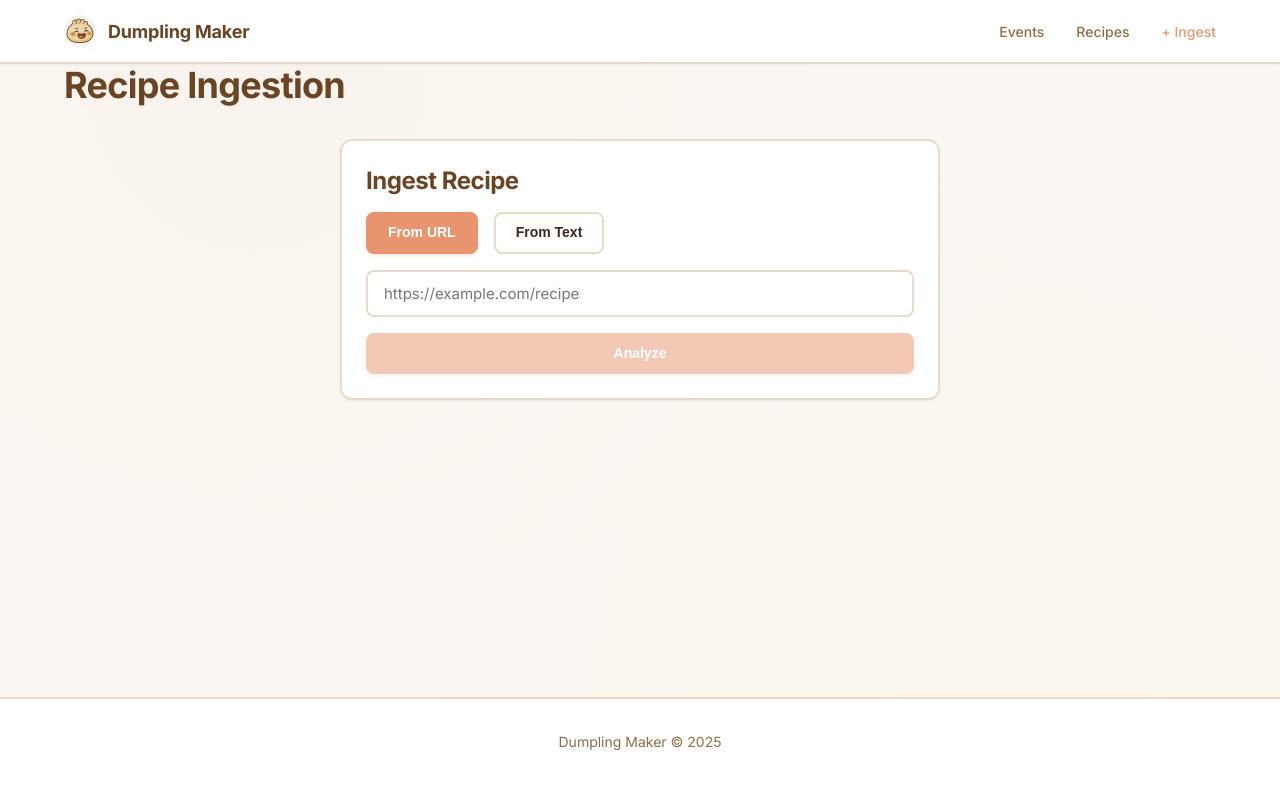
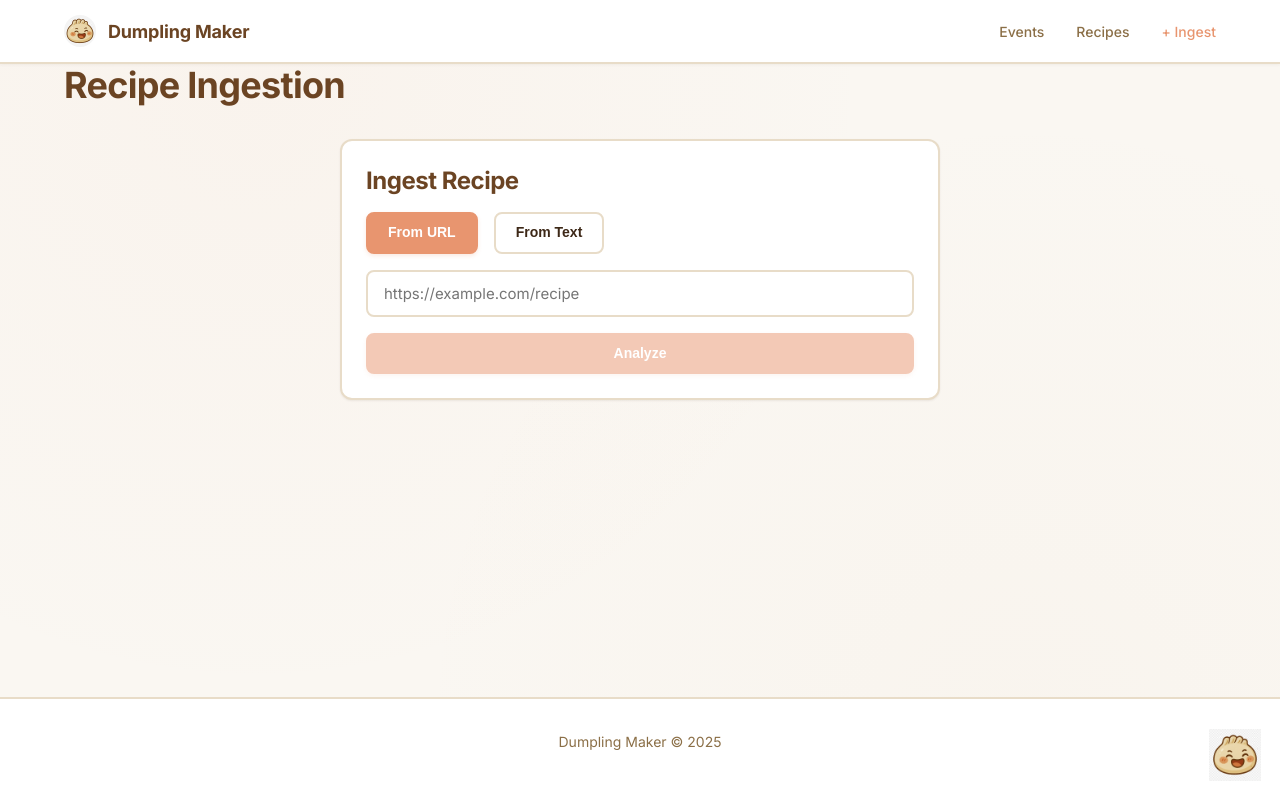
Before and after one commit to liminm/recipe-scaler-formatter, a Next.js app: page /staging in a window 1280 px wide. Built offline with nearby package versions, Linux system fonts and the light colour scheme.

Commit message:
feat: introduce `IdleDumplingManager` component for various idle dumpling mascot animations and add scroll-related state to `LoadingDumpling`.

```diff
--- a/src/app/layout.tsx
+++ b/src/app/layout.tsx
@@ -1,6 +1,8 @@
 import type { Metadata } from 'next';
 import { Inter, JetBrains_Mono } from 'next/font/google';
 import './globals.css';
+
+import IdleDumplingManager from '@/components/IdleDumplingManager';
 
 const inter = Inter({ subsets: ['latin'], variable: '--font-inter' });
 const jetbrains = JetBrains_Mono({ subsets: ['latin'], variable: '--font-mono' });
@@ -18,6 +20,7 @@ export default function RootLayout({
   return (
     <html lang="en">
       <body className={`${inter.variable} ${jetbrains.variable}`}>
+        <IdleDumplingManager />
         <div className="app-shell">
           <nav className="topbar">
             <div className="container topbar-content">
--- /dev/null
+++ b/src/components/IdleDumplingManager.tsx
@@ -0,0 +1,230 @@
+'use client';
+
+import { useState, useEffect, useRef } from 'react';
+
+/**
+ * IdleDumplingManager
+ * Manages global idle animations for the dumpling mascot.
+ *
+ * Features:
+ * 1. Screen Walker: Hops across bottom of screen.
+ * 2. Corner Companion: Interactive pet in bottom-right.
+ * 3. Nav Bar Peeker: Peeks from top.
+ * 4. Scroll Surfer: Rides the scrollbar.
+ */
+export default function IdleDumplingManager() {
+  // --- 1. Screen Walker State ---
+  const [walkerState, setWalkerState] = useState<'idle' | 'walking'>('idle');
+  const [walkerX, setWalkerX] = useState(-100); // Start off-screen left
+
+  // --- 2. Corner Companion State ---
+  const [companionHover, setCompanionHover] = useState(false);
+
+  // --- 3. Nav Peeker State ---
+  const [peekerState, setPeekerState] = useState<'hidden' | 'peeking'>('hidden');
+  const [peekerX, setPeekerX] = useState(50); // Percent
+
+  // --- 4. Scroll Surfer State ---
+  const [isScrolling, setIsScrolling] = useState(false);
+  const scrollTimeout = useRef<NodeJS.Timeout | null>(null);
+
+  // --- Logic: Screen Walker ---
+  useEffect(() => {
+    // Walk every 45-90 seconds
+    const scheduleWalk = () => {
+      const delay = Math.random() * 45000 + 45000;
+      return setTimeout(() => {
+        setWalkerState('walking');
+        // Walk duration: 10s
+        const startTime = Date.now();
+        const duration = 10000;
+
+        const animateWalk = () => {
+          const elapsed = Date.now() - startTime;
+          const progress = elapsed / duration;
+
+          if (progress < 1) {
+            // Move from -5% to 105% of screen width
+            setWalkerX(-5 + progress * 110);
+            requestAnimationFrame(animateWalk);
+          } else {
+            setWalkerState('idle');
+            setWalkerX(-100);
+            scheduleWalk(); // Schedule next walk
+          }
+        };
+        requestAnimationFrame(animateWalk);
+      }, delay);
+    };
+
+    const timer = scheduleWalk();
+    return () => clearTimeout(timer);
+  }, []);
+
+  // --- Logic: Nav Peeker ---
+  useEffect(() => {
+    // Peek every 30-60 seconds
+    const schedulePeek = () => {
+      const delay = Math.random() * 30000 + 30000;
+      return setTimeout(() => {
+        setPeekerX(Math.random() * 80 + 10); // Random X position (10-90%)
+        setPeekerState('peeking');
+
+        // Hide after 3s
+        setTimeout(() => {
+          setPeekerState('hidden');
+          schedulePeek();
+        }, 3000);
+      }, delay);
+    };
+
+    const timer = schedulePeek();
+    return () => clearTimeout(timer);
+  }, []);
+
+  // --- Logic: Scroll Surfer ---
+  useEffect(() => {
+    const handleScroll = () => {
+      setIsScrolling(true);
+
+      if (scrollTimeout.current) clearTimeout(scrollTimeout.current);
+
+      scrollTimeout.current = setTimeout(() => {
+        setIsScrolling(false);
+      }, 1000); // Hide 1s after scrolling stops
+    };
+
+    window.addEventListener('scroll', handleScroll, { passive: true });
+    return () => {
+      window.removeEventListener('scroll', handleScroll);
+      if (scrollTimeout.current) clearTimeout(scrollTimeout.current);
+    };
+  }, []);
+
+  return (
+    <div className="idle-dumpling-layer" style={{
+      position: 'fixed',
+      top: 0,
+      left: 0,
+      width: '100%',
+      height: '100%',
+      pointerEvents: 'none',
+      zIndex: 9999,
+      overflow: 'hidden'
+    }}>
+
+      {/* 1. Screen Walker */}
+      {walkerState === 'walking' && (
+        <div style={{
+          position: 'absolute',
+          bottom: '0',
+          left: `${walkerX}%`,
+          width: '60px',
+          height: '60px',
+          animation: 'jump 0.8s ease-in-out infinite',
+          transformOrigin: 'bottom center',
+          pointerEvents: 'auto', // Allow clicking to scare it?
+          cursor: 'pointer'
+        }}
+        onClick={() => setWalkerState('idle')} // Click to hide
+        >
+          <img src="/dumpling-logo.png" alt="Walker" style={{ width: '100%', height: '100%' }} />
+        </div>
+      )}
+
+      {/* 2. Corner Companion */}
+      <div style={{
+        position: 'absolute',
+        bottom: '20px',
+        right: '20px',
+        width: '50px',
+        height: '50px',
+        pointerEvents: 'auto',
+        transition: 'transform 0.3s ease',
+        transform: companionHover ? 'scale(1.2) translateY(-10px)' : 'scale(1)',
+        cursor: 'grab'
+      }}
+      onMouseEnter={() => setCompanionHover(true)}
+      onMouseLeave={() => setCompanionHover(false)}
+      >
+        <img
+          src="/dumpling-logo.png"
+          alt="Companion"
+          style={{
+            width: '100%',
+            height: '100%',
+            animation: companionHover ? 'spin-wobble 2s infinite' : 'breathe 4s ease-in-out infinite'
+          }}
+        />
+        {/* Little speech bubble on hover */}
+        <div style={{
+          position: 'absolute',
+          top: '-40px',
+          right: '0',
+          background: 'white',
+          padding: '5px 10px',
+          borderRadius: '10px',
+          boxShadow: '0 2px 5px rgba(0,0,0,0.1)',
+          opacity: companionHover ? 1 : 0,
+          transition: 'opacity 0.2s',
+          whiteSpace: 'nowrap',
+          fontSize: '12px',
+          pointerEvents: 'none'
+        }}>
+          Hi there! 🥟
+        </div>
+      </div>
+
+      {/* 3. Nav Peeker */}
+      <div style={{
+        position: 'absolute',
+        top: peekerState === 'peeking' ? '50px' : '-60px', // Peek below nav bar (approx 64px height)
+        left: `${peekerX}%`,
+        width: '40px',
+        height: '40px',
+        transition: 'top 0.5s cubic-bezier(0.175, 0.885, 0.32, 1.275)',
+        transform: 'rotate(180deg)', // Upside down peeking from top
+        zIndex: -1 // Behind nav bar? No, layer is z-9999.
+        // Actually, if zIndex is 9999, it's on top of everything.
+        // To peek "from behind" the nav bar, we need to be clever.
+        // Or just peek "over" the nav bar.
+        // Let's peek "over" the top edge of the screen, so it overlaps the nav bar.
+      }}>
+         <img src="/dumpling-logo.png" alt="Peeker" style={{ width: '100%', height: '100%' }} />
+      </div>
+
+      {/* 4. Scroll Surfer */}
+      <div style={{
+        position: 'absolute',
+        top: '50%',
+        right: '10px',
+        width: '40px',
+        height: '40px',
+        transform: `translateY(-50%) ${isScrolling ? 'rotate(-15deg) scale(1.1)' : 'translateX(100px)'}`,
+        transition: 'transform 0.3s ease',
+        opacity: isScrolling ? 1 : 0
+      }}>
+        <img src="/dumpling-logo.png" alt="Surfer" style={{ width: '100%', height: '100%' }} />
+        {/* Speed lines */}
+        {isScrolling && (
+          <div style={{
+            position: 'absolute',
+            top: '-10px',
+            left: '10px',
+            width: '2px',
+            height: '20px',
+            background: 'rgba(0,0,0,0.2)',
+            transform: 'rotate(15deg)'
+          }} />
+        )}
+      </div>
+
+      <style jsx>{`
+        @keyframes breathe {
+          0%, 100% { transform: scale(1); }
+          50% { transform: scale(1.05); }
+        }
+      `}</style>
+    </div>
+  );
+}
--- a/src/components/LoadingDumpling.tsx
+++ b/src/components/LoadingDumpling.tsx
@@ -16,8 +16,11 @@ export default function LoadingDumpling({ message, size = 'medium' }: LoadingDum
   // DVD Animation State
   const [dvdPos, setDvdPos] = useState({ x: 0, y: 0 });
   const [dvdHue, setDvdHue] = useState(0);
+  // --- 4. Scroll Surfer State ---
+  const [isScrolling, setIsScrolling] = useState(false);
+  const scrollTimeout = useRef<NodeJS.Timeout | null>(null);
   const containerRef = useRef<HTMLDivElement>(null);
-  const requestRef = useRef<number>();
+  const requestRef = useRef<number | null>(null);
   const velocityRef = useRef({ dx: 2, dy: 2 });
   const posRef = useRef({ x: 0, y: 0 });
 
```
